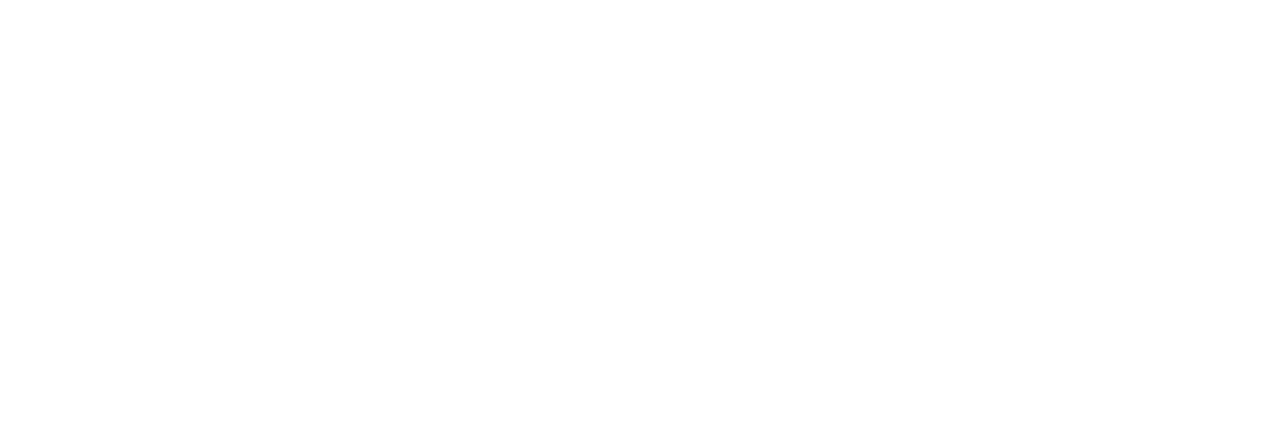
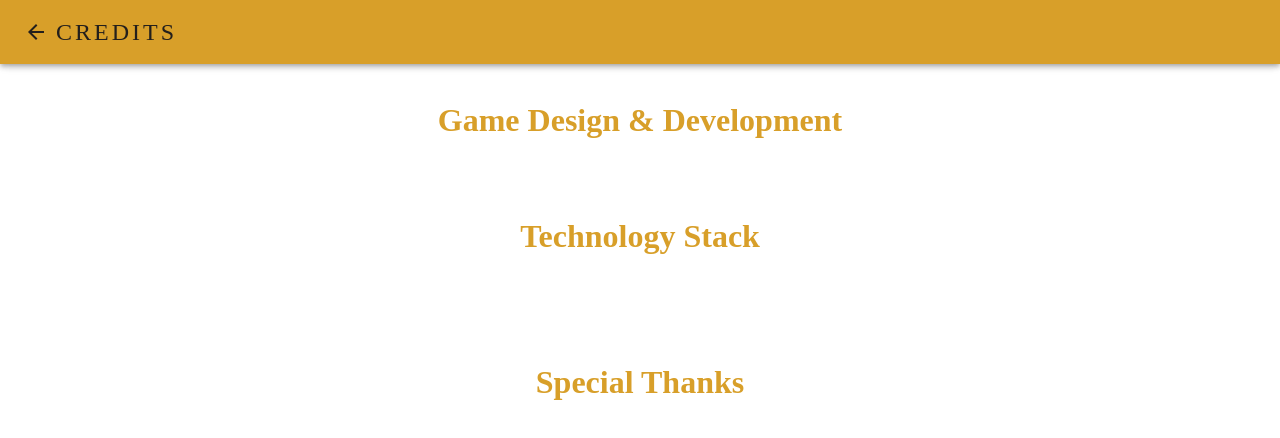
Before and after one commit to aorsmen/eternal-battle-game, a React (Vite) app: page /credits in a window 1280 px wide. Before the commit this address had no page. Shown: the top 438 px of the page. Built offline with nearby package versions, Linux system fonts and the light colour scheme; the HTML template or start-up script is replaced by a standard one; a web font is replaced by a local one.

Commit message:
- Battle index error has been fixed. - Credits page has been added.

```diff
--- a/src/App.tsx
+++ b/src/App.tsx
@@ -7,6 +7,7 @@ import { gameTheme } from "./config/general";
 const Home = lazy(() => import("./views/Home"));
 const Herodex = lazy(() => import("./views/Herodex"));
 const Gameplay = lazy(() => import("./views/Gameplay"));
+const Credits = lazy(() => import("./views/Credits"));
 
 const queryClient = new QueryClient();
 
@@ -20,6 +21,7 @@ const App = () => {
             <Route index element={<Home />} />
             <Route path="herodex" element={<Herodex />} />
             <Route path="battle" element={<Gameplay />} />
+            <Route path="credits" element={<Credits />} />
           </Routes>
         </BrowserRouter>
       </QueryClientProvider>
--- a/src/components/Gameplay/GameHeader/index.tsx
+++ b/src/components/UI/Header/index.tsx
@@ -3,7 +3,7 @@ import { Link as RouterLink } from "react-router";
 import ArrowBackIcon from "@mui/icons-material/ArrowBack";
 import { BG_COLOR, TITLE_STYLE } from "../../../config/general";
 
-const GameHeader = () => {
+const Header = ({ title }: { title: string }) => {
   return (
     <Box sx={{ height: "64px" }}>
       <AppBar position="fixed">
@@ -17,7 +17,7 @@ const GameHeader = () => {
               <ArrowBackIcon sx={{ color: BG_COLOR }} />
             </Link>
             <Typography variant="h1" sx={{ fontSize: "24px", ...TITLE_STYLE }}>
-              BATTLE
+              {title}
             </Typography>
           </Stack>
         </Toolbar>
@@ -26,4 +26,4 @@ const GameHeader = () => {
   );
 };
 
-export default GameHeader;
+export default Header;
--- a/src/store/Game/index.tsx
+++ b/src/store/Game/index.tsx
@@ -42,8 +42,8 @@ const initState: GameContextType = {
     computer: [],
   },
   battles: {
-    player: [],
-    computer: [],
+    player: {},
+    computer: {},
   },
   currentBattle: undefined,
   roundWinner: null,
@@ -176,8 +176,8 @@ const GameContextProvider = ({ children }: { children: React.ReactNode }) => {
 
     setBattles((prev) => {
       const newResults = {
-        player: [...prev.player],
-        computer: [...prev.computer],
+        player: { ...prev.player },
+        computer: { ...prev.computer },
       };
 
       newResults.player[index] = { result: pResult, isEnded: true };
@@ -197,15 +197,16 @@ const GameContextProvider = ({ children }: { children: React.ReactNode }) => {
   // };
 
   const setRoundScore = useCallback(() => {
-    const playerScore = battles.player.reduce((acc, item) => {
-      if (item.result === "win") {
+    console.log(battles);
+    const playerScore = Object.keys(battles.player).reduce((acc, inx) => {
+      if (battles.player[inx].result === "win") {
         return acc + 1;
       }
       return acc;
     }, 0);
 
-    const computerScore = battles.computer.reduce((acc, item) => {
-      if (item.result === "win") {
+    const computerScore = Object.keys(battles.computer).reduce((acc, inx) => {
+      if (battles.computer[inx].result === "win") {
         return acc + 1;
       }
       return acc;
@@ -238,7 +239,8 @@ const GameContextProvider = ({ children }: { children: React.ReactNode }) => {
   };
 
   useEffect(() => {
-    if (battles.player.length === 5) {
+    const batLen = Object.keys(battles.player).length;
+    if (batLen === 5) {
       setRoundScore();
     }
   }, [battles.player, setRoundScore]);
--- /dev/null
+++ b/src/views/Credits/index.tsx
@@ -0,0 +1,40 @@
+import { Box, Link } from "@mui/material";
+import Header from "../../components/UI/Header";
+import { TitleStyle, TextStyle, SectionStyle } from "./styled.components";
+import GitHubIcon from "@mui/icons-material/GitHub";
+
+const Credits = () => {
+  return (
+    <Box>
+      <Header title="CREDITS" />
+      <SectionStyle>
+        <TitleStyle>Game Design & Development</TitleStyle>
+        <TextStyle>Altug Orsmen</TextStyle>
+      </SectionStyle>
+
+      <SectionStyle>
+        <TitleStyle>Technology Stack</TitleStyle>
+        <TextStyle>React.js. React Router & Tanstack React Query</TextStyle>
+        <TextStyle>Material UI, GSAP, xyflow, Recharts</TextStyle>
+      </SectionStyle>
+
+      <SectionStyle>
+        <TitleStyle>Special Thanks</TitleStyle>
+        <TextStyle>Tuna Orsmen</TextStyle>
+      </SectionStyle>
+
+      <SectionStyle sx={{ marginTop: "100px" }}>
+        <TextStyle>
+          <Link
+            href="https://github.com/aorsmen/eternal-battle-game"
+            target="_blank"
+          >
+            <GitHubIcon sx={{ color: "#fff", fontSize: 50 }} />
+          </Link>
+        </TextStyle>
+      </SectionStyle>
+    </Box>
+  );
+};
+
+export default Credits;
--- /dev/null
+++ b/src/views/Credits/styled.components.tsx
@@ -0,0 +1,21 @@
+import { styled, Typography, Box } from "@mui/material";
+import { YELLOW } from "../../config/general";
+
+export const TitleStyle = styled(Typography)({
+  fontSize: "32px",
+  fontWeight: "bold",
+  marginBottom: "12px",
+  textAlign: "center",
+  color: YELLOW,
+});
+
+export const TextStyle = styled(Typography)({
+  fontSize: "28x",
+  marginBottom: "6px",
+  textAlign: "center",
+  color: "#fff",
+});
+
+export const SectionStyle = styled(Box)({
+  margin: "32px auto 0",
+});
--- a/src/views/Gameplay/index.tsx
+++ b/src/views/Gameplay/index.tsx
@@ -2,7 +2,7 @@ import { Stack } from "@mui/material";
 import SideDialog from "../../components/Gameplay/SideDialog";
 import GameContextProvider from "../../store/Game";
 import SideHands from "../../components/Gameplay/SideHands";
-import GameHeader from "../../components/Gameplay/GameHeader";
+import Header from "../../components/UI/Header";
 import { GameWrapper, BoardWrapper } from "./styled.components";
 import SideBoard from "../../components/Gameplay/SideBoard";
 
@@ -10,7 +10,7 @@ const Gameplay = () => {
   return (
     <GameContextProvider>
       <GameWrapper>
-        <GameHeader />
+        <Header title="BATTLE" />
         <Stack
           spacing={5}
           alignItems="center"
--- a/src/views/Home/index.tsx
+++ b/src/views/Home/index.tsx
@@ -21,6 +21,11 @@ const Home = () => {
           HERODEX
         </Link>
       </MenuItem>
+      <MenuItem>
+        <Link component={routerLink} to="/credits" sx={{ ...TITLE_STYLE }}>
+          CREDITS
+        </Link>
+      </MenuItem>
     </Stack>
   );
 };
```
Also changed, not shown: package.json (+4 -5 lines), src/types/game.types.ts (+5 -2 lines), 1 other file (tests, documents, lock files or other folders).
